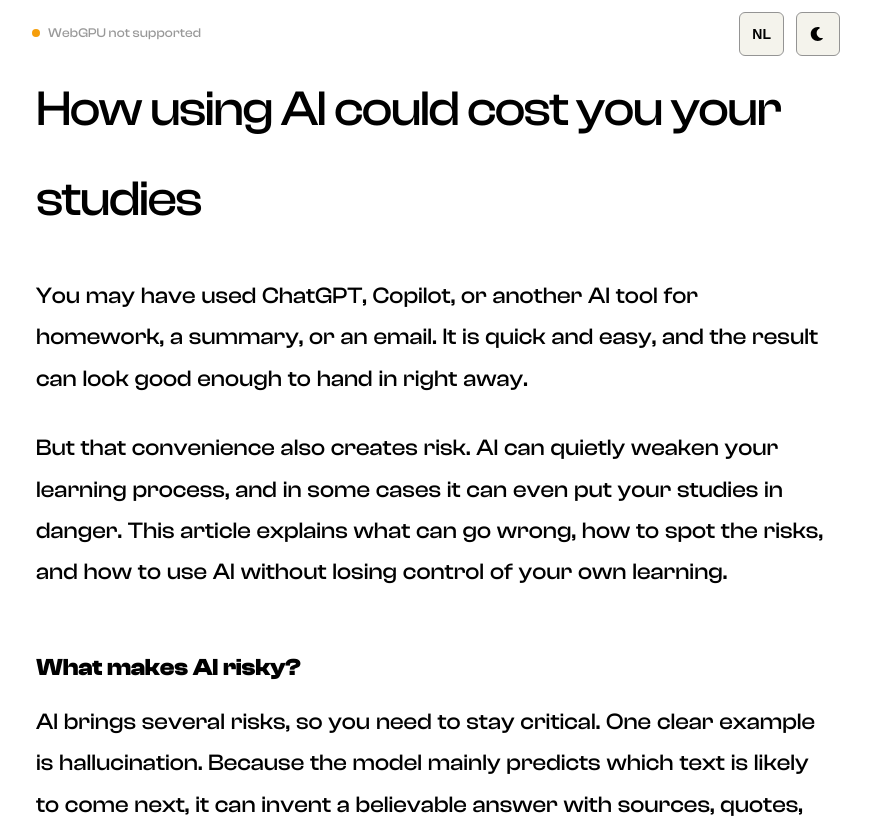
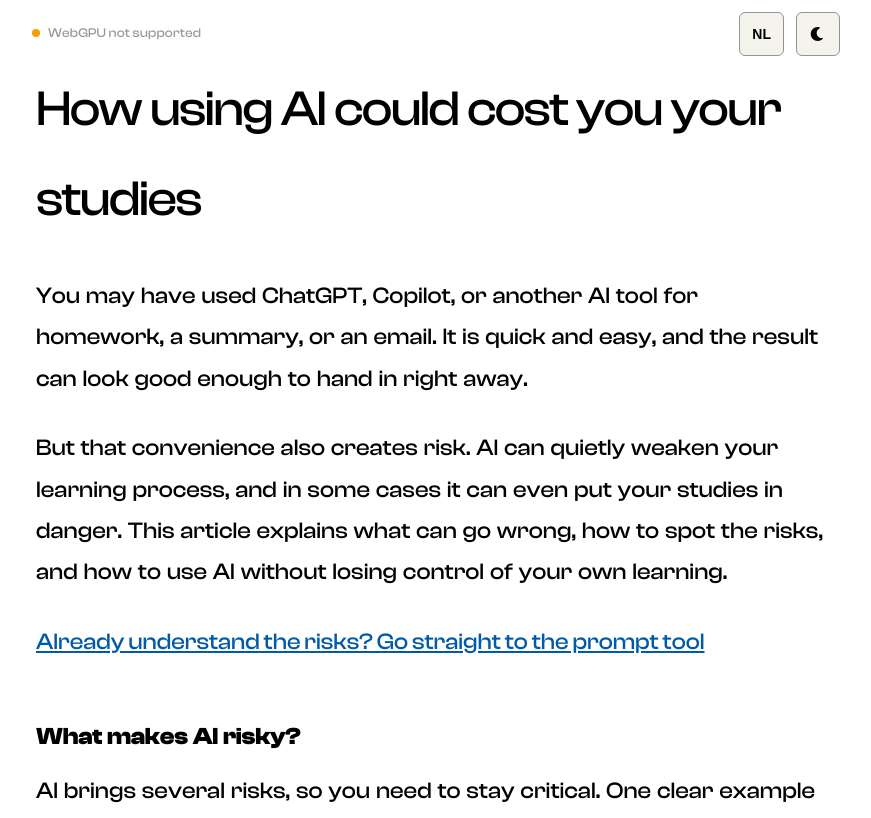
Before and after one commit to NHLStenden-ISAL/SocratISA, a React (Vite) app: page /#/ in a window 1280 px wide. Shown: the top 818 px of the page, without its empty margins (208-1079 px from the left). Built offline with nearby package versions, Linux system fonts and the light colour scheme; a web font is replaced by a local one.

Commit message:
feat: shorctut naar CTA

```diff
--- a/src/components/Home/Home.css
+++ b/src/components/Home/Home.css
@@ -333,6 +333,14 @@
   opacity: 0.8;
 }
 
+.cta-scroll-link {
+  padding: 0;
+  border: 0;
+  background: transparent;
+  cursor: pointer;
+  font: inherit;
+}
+
 @media (max-width: 768px) {
   .article {
     margin: 20px auto;
--- a/src/components/Home/Home.tsx
+++ b/src/components/Home/Home.tsx
@@ -1,7 +1,7 @@
 /**
  * Home: hoofdpagina met waarschuwing over AI-gebruik in het onderwijs en CTA naar de vragenlijst.
  */
-import { useState } from 'react';
+import { useRef, useState } from 'react';
 import { useTranslation } from 'react-i18next';
 import { useNavigate, Link } from 'react-router-dom';
 import { useGPUStatus } from '../../hooks';
@@ -22,6 +22,7 @@ export const Home = () => {
   const [preloadOfferDismissed, setPreloadOfferDismissed] = useState(false);
   const [preloadStatus, setPreloadStatus] = useState<'idle' | 'loading' | 'ready' | 'error'>('idle');
   const [preloadProgress, setPreloadProgress] = useState<ProgressInfo | null>(null);
+  const ctaRef = useRef<HTMLButtonElement>(null);
 
   const isPreloadBannerVisible = isAvailable === true;
   const isPreloadBannerMinimized = preloadOfferDismissed && preloadStatus === 'idle';
@@ -42,6 +43,10 @@ export const Home = () => {
 
   const dismissPreloadOffer = () => {
     setPreloadOfferDismissed(true);
+  };
+
+  const scrollToCTA = () => {
+    ctaRef.current?.scrollIntoView({ behavior: 'smooth', block: 'center' });
   };
 
   return (
@@ -87,6 +92,11 @@ export const Home = () => {
         <section className="article-text">
           <p>{t('home_intro_1')}</p>
           <p>{t('home_intro_2')}</p>
+          <p>
+            <button className="info-link cta-scroll-link" type="button" onClick={scrollToCTA}>
+              {t('home_skip_to_cta')}
+            </button>
+          </p>
         </section>
 
         {/* AI Dangers */}
@@ -160,6 +170,7 @@ export const Home = () => {
         {/* Knop naar survey */}
         <div className="button-container">
           <button
+            ref={ctaRef}
             className="socratic-button"
             onClick={() => {
               if (preloadStatus !== 'idle') {
--- a/src/locales/en.json
+++ b/src/locales/en.json
@@ -20,6 +20,7 @@
   "home_dangers_learning": "There is also a less visible risk. If AI keeps giving you the answers, you practice less yourself. You skip the thinking process and miss the chance to reason, make mistakes, and recover. Copying a summary feels efficient, but you miss the moment where you make the connections yourself. That can make you dependent on AI when you need to work on your own, such as during an exam or presentation.",
   "home_dangers_privacy": "Privacy matters too. Anything you enter into an external AI service may be stored or reused. A data leak can expose sensitive information, and your data may also end up in training data for future models. Do not share things like personal details, internship information, school information, or confidential material unless you have thought carefully about the risks.",
   "home_dangers_info_link": "Curious how generative AI creates its answers? Read more →",
+  "home_skip_to_cta": "Already understand the risks? Go straight to the prompt tool",
   "info_title": "How generative AI works",
   "info_intro": "Generative AI can write text, create images, and compose music in seconds. But how does the technology behind it actually work? We'll explain the basics in a little more depth below.",
   "info_practice_title": "It starts with text",
--- a/src/locales/nl.json
+++ b/src/locales/nl.json
@@ -20,6 +20,7 @@
   "home_dangers_learning": "Dan is er nog een minder zichtbaar risico, want als AI steeds de antwoorden voor je geeft, leer je zelf minder. Je slaat het denkproces over en oefent niet met redeneren, fouten maken en herstellen. Een samenvatting kopiëren voelt efficiënt, maar je mist het moment waarop je zelf verbanden legt. Daardoor raak je afhankelijk van AI op momenten dat je het zelf moet kunnen, zoals bij tentamens of presentaties.",
   "home_dangers_privacy": "Tot slot is er privacy. Alles wat je invoert in een externe AI-dienst kan worden opgeslagen of hergebruikt. Een datalek kan gevoelige informatie blootleggen, maar ook zonder datalek kunnen jouw gegevens in trainingsdata van nieuwe modellen belanden. Deel daarom geen persoonsgegevens, stage-informatie, schoolgegevens of andere vertrouwelijke gegevens zonder er goed over na te denken.",
   "home_dangers_info_link": "Benieuwd hoe generatieve AI zijn antwoorden maakt? Lees verder →",
+  "home_skip_to_cta": "Snap je de risico's al? Ga dan direct naar de prompt tool",
   "info_title": "Hoe generatieve AI werkt",
   "info_intro": "Generatieve AI kan in een paar seconden tekst schrijven, afbeeldingen maken en muziek componeren, maar hoe werkt de technologie erachter eigenlijk? Hieronder leggen we de basis iets dieper uit.",
   "info_practice_title": "Het begint met tekst",
```
